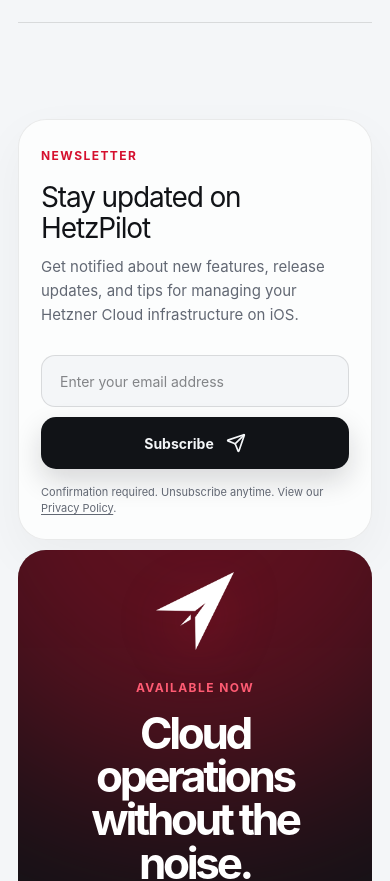
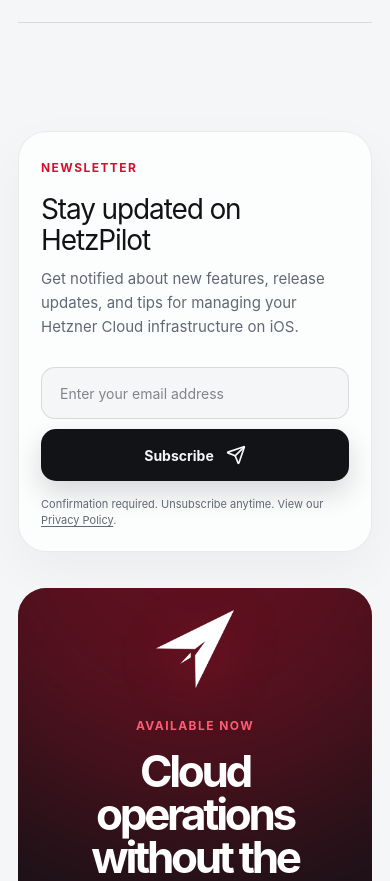
Before and after one commit to benouarets-dev/hetzpilot-website, a Next.js app: page / in a window 390 px wide. Shown: the part 7106-7987 px from the top of the page. Built offline with nearby package versions, Linux system fonts and the light colour scheme; no server answers.

Commit message:
style: increase vertical spacing around newsletter section

```diff
--- a/app/globals.css
+++ b/app/globals.css
@@ -641,7 +641,7 @@
 .newsletter-section {
   width: min(var(--site-max), calc(100% - (var(--page-gutter) * 2)));
   margin-inline: auto;
-  margin-top: 24px;
+  margin-block: 68px;
 }
 
 .newsletter-card {
@@ -783,6 +783,9 @@
 }
 
 @media (max-width: 680px) {
+  .newsletter-section {
+    margin-block: 36px;
+  }
   .newsletter-input-group {
     flex-direction: column;
     align-items: stretch;
```
